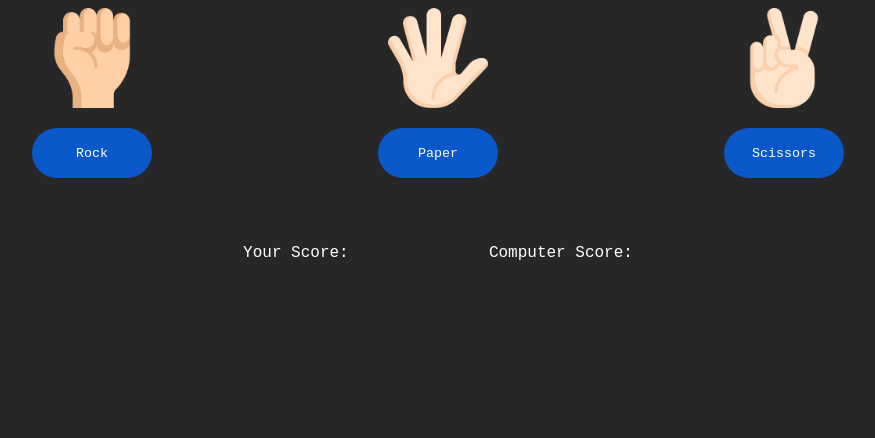
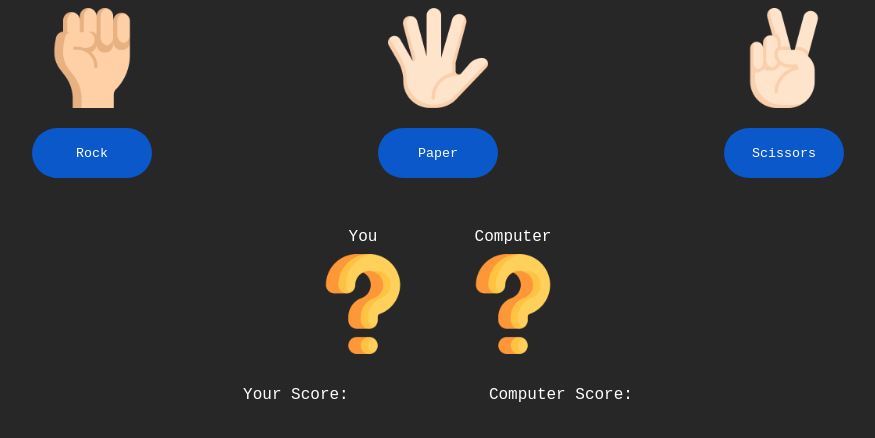
Before and after one commit to omid-mousavi/odin-rock-paper-scissors, a plain HTML site: page index.html in a window 1280 px wide. Shown: the whole page, without its empty margins (202-1077 px from the left). Drawn offline with Linux system fonts and the light colour scheme.

Commit message:
flexed current png itms

```diff
--- a/index.html
+++ b/index.html
@@ -23,6 +23,10 @@
   </div>
 
   <div class="result-div">
+    <div class="result-img">
+      <div class="you-div">You<img src="question-mark.png"></div>
+      <div class="computer-div">Computer<img src="question-mark.png"></div>
+    </div>
     <div class="current-result"></div>
     <div class="score-div">
       <div>Your Score: <span class="your-score"></span></div>
--- a/styles.css
+++ b/styles.css
@@ -53,6 +53,21 @@ button {
   justify-content: space-between;
 }
 
+.result-img {
+  display: flex;
+  justify-content: center;
+  gap: 50px;
+  width: 100%;
+}
+
+.you-div, .computer-div {
+  display: flex;
+  flex-direction: column;
+  align-items: center;
+  gap: 8px;
+
+}
+
 img {
   width: 100px;
   height: auto;
```
